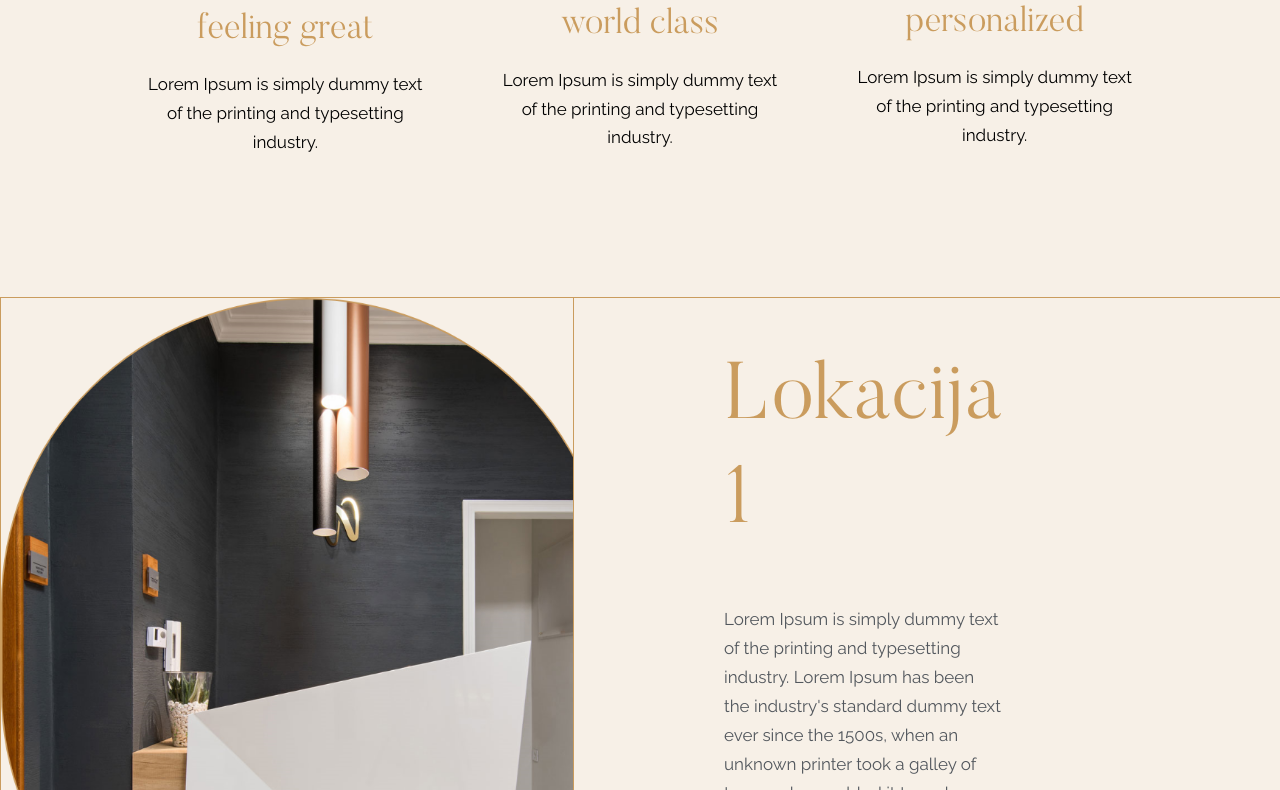
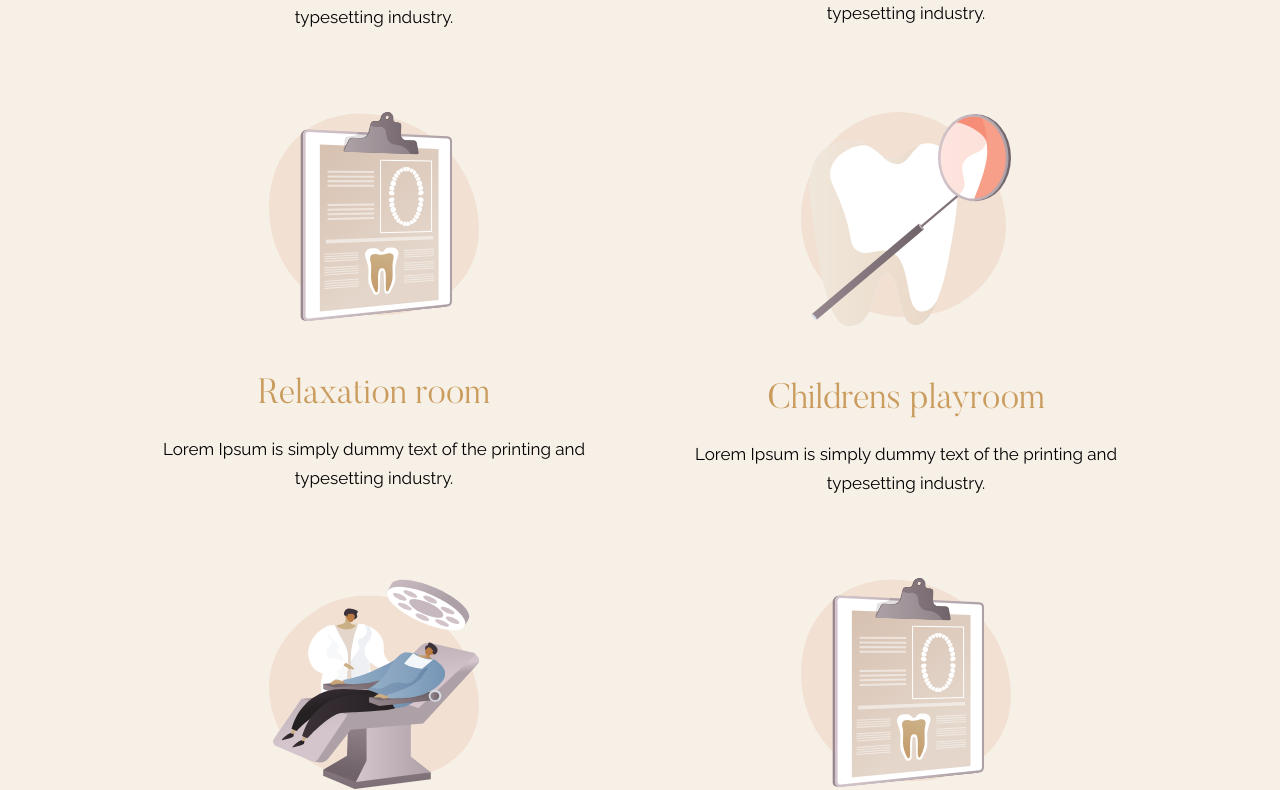
Before and after one commit to nerko85/estetika-dent, a Next.js app: page /about in a window 1280 px wide. Shown: the part 1470-2260 px from the top of the page. Built offline with nearby package versions, Linux system fonts and the light colour scheme.

Commit message:
Added new stylnig to about page

```diff
--- a/components/Accomodation/Accomodation.js
+++ b/components/Accomodation/Accomodation.js
@@ -1,9 +1,9 @@
 import React from "react";
 import { Accomodation as StyledAccomodation } from "./Accomodation.style";
 
-export default function Accomodation({ accomodations, children }) {
+export default function Accomodation({ accomodations, children, size }) {
   return (
-    <StyledAccomodation>
+    <StyledAccomodation size={size}>
       <div className="container">
         {children}
         <div className="grid">
--- a/components/Accomodation/Accomodation.style.js
+++ b/components/Accomodation/Accomodation.style.js
@@ -12,14 +12,16 @@ const Accomodation = styled.section`
 
   .grid {
     display: grid;
-    grid-template-columns: repeat(auto-fit, minmax(200px, 1fr));
+    grid-template-columns: repeat(auto-fit, minmax(300px, 1fr));
     gap: 8rem;
 
     .grid--item {
       text-align: center;
       img {
         width: 100%;
-        margin-bottom: 6rem;
+        margin-bottom: ${({ size }) => (size === "small" ? "3rem" : "6rem")};
+        ${({ size }) =>
+          size === "small" ? "max-width:210px" : "max-width:400px"};
       }
       h3 {
         margin: 2rem 0;
--- a/components/ContactStrip/ContactStrip.style.js
+++ b/components/ContactStrip/ContactStrip.style.js
@@ -4,9 +4,18 @@ const ContactStrip = styled.section`
   padding: 2rem;
   color: ${({ theme }) => theme.gold};
   text-align: center;
-  span {
-    font-size: 3rem;
+
+  h1 {
+    cursor: pointer;
+    span {
+      font-size: 3rem;
+    }
+
+    &:hover {
+      svg {
+        animation: ${({ theme }) => theme.arrow} 1s ease infinite;
+      }
+    }
   }
 `;
-
 export { ContactStrip };
--- a/components/Layout/Footer/Footer.js
+++ b/components/Layout/Footer/Footer.js
@@ -12,7 +12,11 @@ export default function Footer() {
     <StyledFooter>
       <div className="container">
         <h1>
-          <Image src="/footer-logo.svg" width="220" height="55" />
+          <Link href="/">
+            <a>
+              <Image src="/footer-logo.svg" width="220" height="55" />
+            </a>
+          </Link>
         </h1>
         <div className="inner">
           <div className="details">
--- a/components/Layout/Header/Header.style.js
+++ b/components/Layout/Header/Header.style.js
@@ -42,6 +42,10 @@ const Navigation = styled.nav`
         margin-left: 1rem;
         color: ${({ theme }) => theme.gold};
       }
+
+      &:hover svg {
+        animation: ${({ theme }) => theme.arrow} 1s ease infinite;
+      }
     }
   }
 
--- a/data.js
+++ b/data.js
@@ -189,4 +189,49 @@ const faqs = [
   },
 ];
 
-export { members, team, company, accomodations, services, faqs };
+const comfort = [
+  {
+    id: 1,
+    title: "On-site parking",
+    desc:
+      "Lorem Ipsum is simply dummy text of the printing and typesetting industry.",
+    img: "/images/feeling-great.svg",
+  },
+  {
+    id: 2,
+    title: "Netflix",
+    desc:
+      "Lorem Ipsum is simply dummy text of the printing and typesetting industry.",
+    img: "/images/world-class.svg",
+  },
+  {
+    id: 3,
+    title: "Relaxation room",
+    desc:
+      "Lorem Ipsum is simply dummy text of the printing and typesetting industry.",
+    img: "/images/personalized.svg",
+  },
+  {
+    id: 4,
+    title: "Childrens playroom",
+    desc:
+      "Lorem Ipsum is simply dummy text of the printing and typesetting industry.",
+    img: "/images/feeling-great.svg",
+  },
+  {
+    id: 5,
+    title: "On-site Motel",
+    desc:
+      "Lorem Ipsum is simply dummy text of the printing and typesetting industry.",
+    img: "/images/world-class.svg",
+  },
+  {
+    id: 6,
+    title: "Advanced equipment",
+    desc:
+      "Lorem Ipsum is simply dummy text of the printing and typesetting industry.",
+    img: "/images/personalized.svg",
+  },
+];
+
+export { members, team, company, accomodations, services, faqs, comfort };
--- a/pages/about.js
+++ b/pages/about.js
@@ -6,7 +6,7 @@ import CustomSection from "../components/CustomSection";
 import Accomodation from "../components/Accomodation";
 import Button from "../containers/Button";
 
-import { members, accomodations } from "../data";
+import { members, comfort } from "../data";
 
 export default function About() {
   return (
@@ -24,7 +24,7 @@ export default function About() {
         <Button>Bukiraj online</Button>
       </Hero>
 
-      <Accomodation accomodations={accomodations}>
+      <Accomodation accomodations={comfort} size="small">
         <h1>Vrhunski komfort</h1>
       </Accomodation>
 
--- a/styles/Theme.config.js
+++ b/styles/Theme.config.js
@@ -1,4 +1,17 @@
-import { createGlobalStyle } from "styled-components";
+import { createGlobalStyle, keyframes } from "styled-components";
+
+const arrow = keyframes`
+  0% {
+    transform: translateX(0);
+  }
+
+  50% {
+    transform: translateX(10px);
+  }
+  100% {
+    transform: translateX(0px);
+  }
+`;
 
 const responsive = {
   mobile: "480px",
@@ -23,6 +36,7 @@ const mainTheme = {
   heading: "Butler",
   ...colors,
   ...responsive,
+  arrow,
 };
 
 const darkTheme = {};
```
